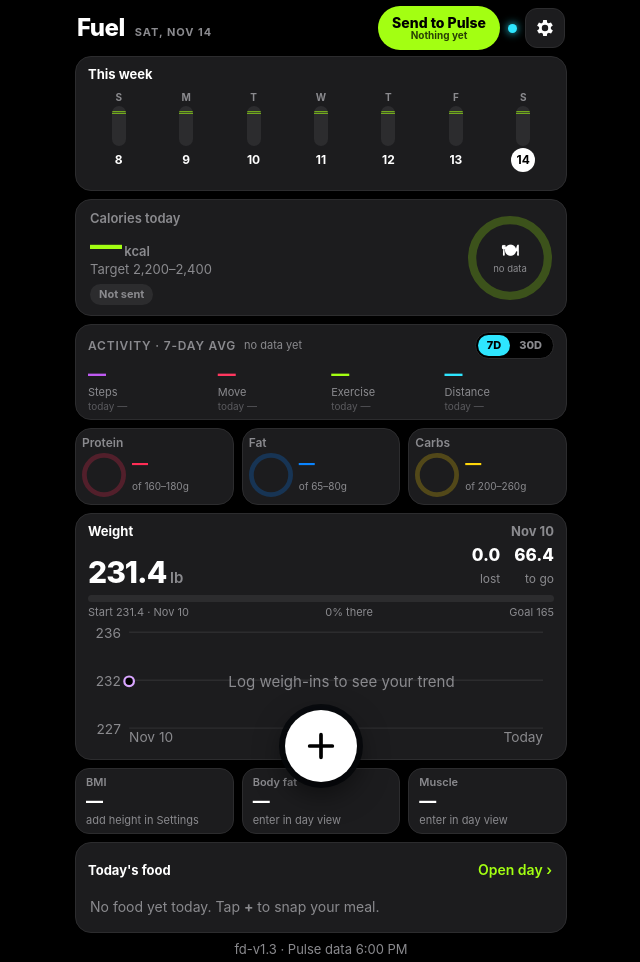
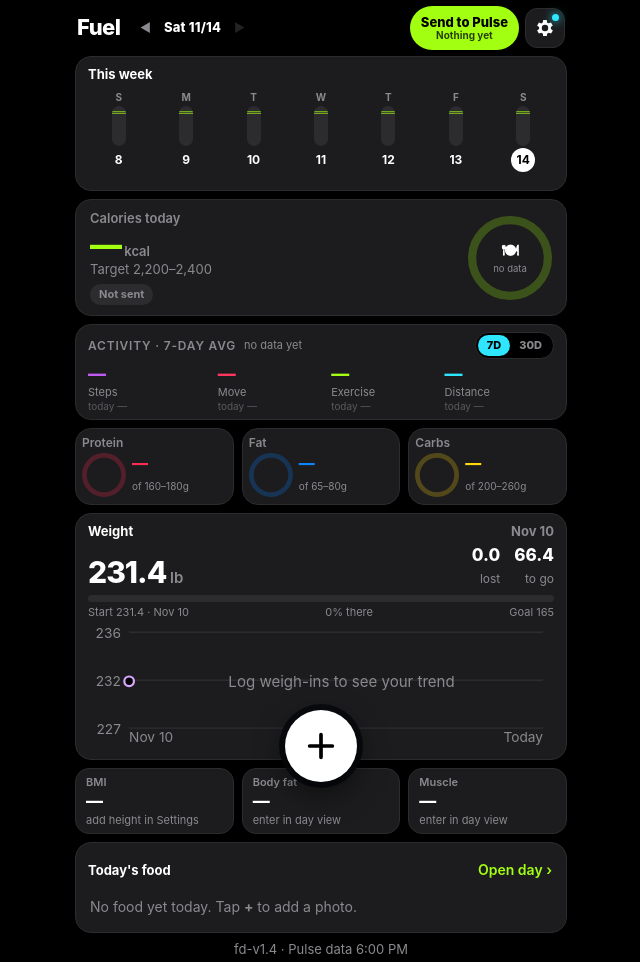
Before and after one commit to DanielO3222/tank-gauges, a plain HTML site: page food/index.html in a window 1280 px wide. Shown: the whole page, without its empty margins (319-959 px from the left). Drawn offline with Linux system fonts and the light colour scheme.

Commit message:
Fuel fd-v1.4: ◀ date ▶ in dashboard header; whole dashboard, + and Send to Pulse follow the selected day; tap date for today

```diff
--- a/food/app.js
+++ b/food/app.js
@@ -1,7 +1,7 @@
 /* Fuel — food & weight tracker. Photos/notes/manual entries live on the phone (IndexedDB + localStorage).
    Pulse (health bot) reviews submitted days and writes its numbers to data/log.json, which this app merges in. */
 "use strict";
-const APP_VERSION = "fd-v1.3";
+const APP_VERSION = "fd-v1.4";
 const TZ = "America/Denver";
 const K_SET = "fd-settings", K_LOG = "fd-log";
 const $ = s => document.querySelector(s);
@@ -23,6 +23,9 @@ const fmt = (n, d=0) => isNum(n) ? (+n).toLocaleString("en-US", {maximumFraction
 function esc(s){ return String(s ?? "").replace(/[&<>"']/g, c => ({"&":"&amp;","<":"&lt;",">":"&gt;",'"':"&quot;","'":"&#39;"}[c])); }
 
 /* ---------- dates (America/Denver) ---------- */
+let selDay = null;   // dashboard's selected day; null = follow today (rolls over at midnight)
+function sel(){ const t = today(); return selDay && selDay < t ? selDay : t; }
+const shortD = d => fmtD(d, {weekday:"short"}) + " " + (+d.slice(5,7)) + "/" + (+d.slice(8));
 function today(){ return new Intl.DateTimeFormat("en-CA",{timeZone:TZ,year:"numeric",month:"2-digit",day:"2-digit"}).format(new Date()); }
 function addDays(d, n){ const t = new Date(d + "T12:00:00Z"); t.setUTCDate(t.getUTCDate() + n); return t.toISOString().slice(0,10); }
 function dObj(d){ return new Date(d + "T12:00:00Z"); }
@@ -120,7 +123,8 @@ function weightSeries(){
 }
 function latest(field){
   const ds = new Set([...Object.keys(DAYS), ...Object.keys(LOG.days || {})]);
-  for (const d of [...ds].sort().reverse()){ const x = merged(d); if (isNum(x.m[field])) return {v:x.m[field], date:d, src:x.src[field]}; }
+  const s = sel();
+  for (const d of [...ds].filter(d => d <= s).sort().reverse()){ const x = merged(d); if (isNum(x.m[field])) return {v:x.m[field], date:d, src:x.src[field]}; }
   return null;
 }
 
@@ -135,14 +139,14 @@ function ring(val, max, color, size, stroke, inner){
 function rangeTxt(a){ return a[0] === a[1] ? fmt(a[0]) : fmt(a[0]) + "–" + fmt(a[1]); }
 
 function renderWeek(){
-  const t = today(), days = []; for (let i = 6; i >= 0; i--) days.push(addDays(t, -i));
+  const t = today(), s = sel(), days = []; for (let i = 6; i >= 0; i--) days.push(addDays(s, -i));
   const top = S.cal[1] * 1.15; let sum = 0, n = 0;
   $("#week").innerHTML = days.map(d => {
     const x = merged(d), kc = x.totals && isNum(x.totals.calories) ? +x.totals.calories : null;
     if (kc !== null){ sum += kc; n++; }
     const cls = kc === null ? "" : kc > S.cal[1] ? "over" : kc < S.cal[0] ? "low" : "";
     const hasAny = x.photos.length || x.notes || kc !== null;
-    return `<button class="wd ${d === t ? "today" : ""}" data-day="${d}" aria-label="${fmtD(d,{weekday:"long",month:"short",day:"numeric"})}">
+    return `<button class="wd ${d === t ? "today" : ""} ${d === s && s !== t ? "sel" : ""}" data-day="${d}" aria-label="${fmtD(d,{weekday:"long",month:"short",day:"numeric"})}">
       <span class="dn">${fmtD(d,{weekday:"narrow"})}</span>
       <span class="bar"><span class="band" style="bottom:${S.cal[0]/top*100}%;height:${(S.cal[1]-S.cal[0])/top*100}%"></span>
         ${kc !== null ? `<span class="fill ${cls}" style="height:${Math.min(100, kc/top*100)}%"></span>` : ""}</span>
@@ -154,7 +158,8 @@ function renderWeek(){
 }
 
 function renderHero(){
-  const x = merged(today()), kc = x.totals && isNum(x.totals.calories) ? +x.totals.calories : null;
+  const sd = sel(); $("#calLbl").textContent = sd === today() ? "Calories today" : "Calories · " + shortD(sd);
+  const x = merged(sd), kc = x.totals && isNum(x.totals.calories) ? +x.totals.calories : null;
   $("#calEaten").textContent = kc === null ? "—" : fmt(kc);
   if (kc === null) $("#calLeft").textContent = "Target " + rangeTxt(S.cal) + (x.photos.length ? " · waiting for Pulse" : "");
   else if (kc > S.cal[1]) $("#calLeft").textContent = fmt(kc - S.cal[1]) + " over · target " + rangeTxt(S.cal);
@@ -175,9 +180,9 @@ function renderHero(){
 }
 
 function renderWeight(){
-  const ws = weightSeries(), cur = ws.length ? ws[ws.length-1] : null, start = +S.startWeight, goal = +S.goalWeight;
+  const sd = sel(), ws = weightSeries().filter(w => w.date <= sd), cur = ws.length ? ws[ws.length-1] : null, start = +S.startWeight, goal = +S.goalWeight;
   $("#wNow").textContent = cur ? fmt(cur.lb, 1) : "—";
-  $("#wAsOf").textContent = cur ? (cur.date === today() ? "today" : fmtD(cur.date, {month:"short", day:"numeric"})) : "";
+  $("#wAsOf").textContent = cur ? (cur.date === today() ? "today" : cur.date === sd ? shortD(sd) : fmtD(cur.date, {month:"short", day:"numeric"})) : "";
   const lost = cur ? start - cur.lb : 0, togo = cur ? cur.lb - goal : start - goal;
   $("#wLost").textContent = cur ? (lost >= 0 ? "" : "+") + fmt(Math.abs(lost), 1) : "—";
   $("#wToGo").textContent = fmt(Math.max(0, togo), 1);
@@ -188,9 +193,9 @@ function renderWeight(){
   $("#wGoal").textContent = "Goal " + fmt(goal, 0);
   // chart: scale weight dots + smoothed trend (EMA), last 60 days
   const W = 340, H = 92, P = {l:30, r:8, t:6, b:16};
-  const pts = ws.filter(x => x.date >= addDays(today(), -60));
+  const pts = ws.filter(x => x.date >= addDays(sd, -60));
   if (!pts.length){ $("#wChart").innerHTML = ""; return; }
-  const d0 = dObj(pts[0].date).getTime(), d1 = Math.max(dObj(today()).getTime(), d0 + 864e5);
+  const d0 = dObj(pts[0].date).getTime(), d1 = Math.max(dObj(sd).getTime(), d0 + 864e5);
   let lo = Math.min(...pts.map(p => p.lb)), hi = Math.max(...pts.map(p => p.lb));
   if (hi - lo < 6){ const m = (hi + lo) / 2; lo = m - 3; hi = m + 3; } lo = Math.floor(lo - 1); hi = Math.ceil(hi + 1);
   const X = d => P.l + (dObj(d).getTime() - d0) / (d1 - d0) * (W - P.l - P.r), Y = v => P.t + (hi - v) / (hi - lo) * (H - P.t - P.b);
@@ -198,33 +203,33 @@ function renderWeight(){
   const grid = [hi, (hi+lo)/2, lo].map(v => `<line x1="${P.l}" x2="${W-P.r}" y1="${Y(v)}" y2="${Y(v)}" stroke="#2c2c2e"/><text x="${P.l-6}" y="${Y(v)+4}" text-anchor="end" fill="#8a8a8e" font-size="10">${Math.round(v)}</text>`).join("");
   const line = tr.length > 1 ? `<polyline points="${tr.map(p => p.map(n => n.toFixed(1)).join(",")).join(" ")}" fill="none" stroke="var(--wt)" stroke-width="2.5" stroke-linejoin="round" stroke-linecap="round"/>` : "";
   const dots = pts.map(p => `<circle cx="${X(p.date).toFixed(1)}" cy="${Y(p.lb).toFixed(1)}" r="3.5" fill="#000" stroke="#d9a6ff" stroke-width="1.6"/>`).join("");
-  const ax = `<text x="${P.l}" y="${H-6}" fill="#8a8a8e" font-size="10">${fmtD(pts[0].date,{month:"short",day:"numeric"})}</text><text x="${W-P.r}" y="${H-6}" text-anchor="end" fill="#8a8a8e" font-size="10">Today</text>`;
+  const ax = `<text x="${P.l}" y="${H-6}" fill="#8a8a8e" font-size="10">${fmtD(pts[0].date,{month:"short",day:"numeric"})}</text><text x="${W-P.r}" y="${H-6}" text-anchor="end" fill="#8a8a8e" font-size="10">${sd === today() ? "Today" : shortD(sd)}</text>`;
   const hint = pts.length < 2 ? `<text x="${(W+P.l)/2}" y="${H/2}" text-anchor="middle" fill="#8a8a8e" font-size="11">Log weigh-ins to see your trend</text>` : "";
   $("#wChart").innerHTML = `<svg viewBox="0 0 ${W} ${H}">${grid}${line}${dots}${ax}${hint}</svg>`;
 }
 
 function renderStats(){
-  const asOf = l => l ? (l.date === today() ? "today" : fmtD(l.date, {month:"short", day:"numeric"})) + (l.src === "auto" ? " · from height" : "") : "enter in day view";
+  const asOf = l => l ? (l.date === today() ? "today" : l.date === sel() ? shortD(l.date) : fmtD(l.date, {month:"short", day:"numeric"})) + (l.src === "auto" ? " · from height" : "") : "enter in day view";
   const b = latest("bmi"); $("#bmi").textContent = b ? fmt(b.v, 1) : "—"; $("#bmiSub").textContent = b ? asOf(b) : (isNum(S.heightIn) ? "log a weight" : "add height in Settings");
   const f = latest("bodyFat"); $("#bf").textContent = f ? fmt(f.v, 1) + "%" : "—"; $("#bfSub").textContent = asOf(f);
   const m = latest("muscle"); $("#mu").textContent = m ? fmt(m.v, 1) + "%" : "—"; $("#muSub").textContent = asOf(m);
 }
 /* slim activity strip: 7-day average by default, tap for 30-day; averages only over days that have a value */
 const ACT = [["steps","Steps","steps",0,""],["activeCal","Move","move",0,"cal"],["exerciseMin","Exercise","ex",0,"min"],["distanceMi","Distance","dist",2,"mi"]];
-function actAvg(field, n){ let s = 0, k = 0; const t = today();
+function actAvg(field, n){ let s = 0, k = 0; const t = sel();
   for (let i = 0; i < n; i++){ const v = merged(addDays(t, -i)).m[field]; if (isNum(v)){ s += +v; k++; } }
   return {avg: k ? s / k : null, n: k}; }
 function renderActivity(){
-  const n = localStorage.getItem(K_ACT) === "30" ? 30 : 7, td = merged(today()).m;
-  let days = 0; const t = today();
+  const n = localStorage.getItem(K_ACT) === "30" ? 30 : 7, td = merged(sel()).m;
+  let days = 0; const t = sel();
   for (let i = 0; i < n; i++){ const m = merged(addDays(t, -i)).m; if (["steps","activeCal","exerciseMin","distanceMi","standHrs"].some(f => isNum(m[f]))) days++; }
   $("#actLbl").textContent = "Activity · " + (n === 30 ? "30-day avg" : "7-day avg");
   const st = actAvg("standHrs", n);
-  $("#actN").textContent = (days ? days + (days === 1 ? " day" : " days") : "no data yet") + (st.avg !== null ? " · stand " + fmt(st.avg, 0) + "h" : "");
+  $("#actN").textContent = (sel() === today() ? "" : "to " + sel().slice(5).replace(/^0/, "").replace("-0", "/").replace("-", "/") + " · ") + (days ? days + (days === 1 ? " day" : " days") : "no data yet") + (st.avg !== null ? " · stand " + fmt(st.avg, 0) + "h" : "");
   $("#seg7").className = n === 7 ? "on" : ""; $("#seg30").className = n === 30 ? "on" : "";
   $("#actRow").innerHTML = ACT.map(([f, lbl, cls, dp, unit]) => { const a = actAvg(f, n);
     const tv = isNum(td[f]) ? fmt(td[f], dp) : "—";
-    return `<div class="aCell ${cls}"><div class="v">${a.avg === null ? "—" : fmt(a.avg, dp)}${unit && a.avg !== null ? `<small>${unit}</small>` : ""}</div><div class="k">${lbl}</div><div class="td">today ${tv}</div></div>`; }).join("");
+    return `<div class="aCell ${cls}"><div class="v">${a.avg === null ? "—" : fmt(a.avg, dp)}${unit && a.avg !== null ? `<small>${unit}</small>` : ""}</div><div class="k">${lbl}</div><div class="td">${sel() === today() ? "today" : shortD(sel())} ${tv}</div></div>`; }).join("");
 }
 $("#actStrip").addEventListener("click", () => { localStorage.setItem(K_ACT, localStorage.getItem(K_ACT) === "30" ? "7" : "30"); renderActivity(); });
 
@@ -245,15 +250,19 @@ async function foodRows(x, includePhotos = true){
   return rows;
 }
 async function renderToday(){
-  const x = merged(today()), rows = await foodRows(x, true);
-  $("#todayList").innerHTML = rows.length ? rows.join("") : '<div class="empty">No food yet today. Tap <b>+</b> to snap your meal.</div>';
+  const sd = sel(), x = merged(sd), rows = await foodRows(x, true);
+  $("#foodLbl").textContent = sd === today() ? "Today's food" : "Food · " + shortD(sd);
+  $("#todayList").innerHTML = rows.length ? rows.join("") : `<div class="empty">No food ${sd === today() ? "yet today" : "logged " + shortD(sd)}. Tap <b>+</b> to add a photo.</div>`;
 }
 
 let prepT = null;
 function render(){
-  $("#hdrDate").textContent = fmtD(today(), {weekday:"short", month:"short", day:"numeric"});
+  const sd = sel(), isT = sd === today();
+  $("#hdrDate").textContent = shortD(sd); $("#hdrDate").classList.toggle("past", !isT);
+  $("#hdrDate").setAttribute("aria-label", isT ? "Showing today" : "Showing " + fmtD(sd, {weekday:"long", month:"long", day:"numeric"}) + ". Tap to jump to today");
+  $("#hdrNext").disabled = isT;
   renderWeek(); renderHero(); renderActivity(); renderWeight(); renderStats(); renderToday(); renderHdrSend();
-  clearTimeout(prepT); prepT = setTimeout(() => prepShare(today()), 150);   // share sheet needs files ready at tap time
+  clearTimeout(prepT); prepT = setTimeout(() => prepShare(sel()), 150);   // share sheet needs files ready at tap time
   $("#syncDot").className = "syncdot " + (online === true ? "ok" : online === false ? "off" : "");
   $("#foot").textContent = APP_VERSION + (logAt ? " · Pulse data " + new Date(logAt).toLocaleTimeString("en-US",{hour:"numeric",minute:"2-digit"}) : "");
   if (curDay) renderDay();
@@ -261,7 +270,7 @@ function render(){
 
 /* ---------- day view ---------- */
 function openDay(date){ curDay = date; $("#day").hidden = false; $("#day").scrollTop = 0; fillDayInputs(); renderDay(); prepShare(date); }
-function closeDay(){ curDay = null; $("#day").hidden = true; render(); }
+function closeDay(){ if (curDay) selDay = curDay >= today() ? null : curDay; curDay = null; $("#day").hidden = true; render(); }
 function fillDayInputs(){
   const p = phoneDay(curDay), x = merged(curDay);
   $("#notes").value = p.notes || ""; $("#noteSaved").textContent = "";
@@ -323,13 +332,13 @@ $("#photoGrid").addEventListener("click", async e => {
 $("#viewClose").onclick = () => $("#viewer").hidden = true; $("#viewer").onclick = e => { if (e.target.id === "viewer") $("#viewer").hidden = true; };
 
 /* ---------- add photo ---------- */
-function openAdd(){ const d = curDay || today(); $("#addTitle").textContent = "Add to " + dayLabel(d); $("#addSheet").hidden = false; }
+function openAdd(){ const d = curDay || sel(); $("#addTitle").textContent = "Add to " + dayLabel(d); $("#addSheet").hidden = false; }
 $("#fab").onclick = openAdd;
 $("#addCancel").onclick = () => $("#addSheet").hidden = true;
 $("#addSheet").onclick = e => { if (e.target.id === "addSheet") $("#addSheet").hidden = true; };
 $("#takePhoto").onclick = () => { $("#addSheet").hidden = true; $("#camIn").click(); };
 $("#pickPhoto").onclick = () => { $("#addSheet").hidden = true; $("#libIn").click(); };
-["#camIn", "#libIn"].forEach(s => $(s).addEventListener("change", async e => { const fs = [...e.target.files]; e.target.value = ""; if (fs.length) await addFiles(fs, curDay || today()); if (curDay) prepShare(curDay); }));
+["#camIn", "#libIn"].forEach(s => $(s).addEventListener("change", async e => { const fs = [...e.target.files]; e.target.value = ""; if (fs.length) await addFiles(fs, curDay || sel()); if (curDay) prepShare(curDay); }));
 
 /* ---------- submit to Pulse ---------- */
 function b64(blob){ return new Promise(res => { const r = new FileReader(); r.onload = () => res(String(r.result).split(",")[1]); r.readAsDataURL(blob); }); }
@@ -365,9 +374,13 @@ function sendDay(d, btn){
   return shareDay(d);                                   // default: iOS share sheet
 }
 $("#submitBtn").onclick = () => sendDay(curDay, $("#submitBtn"));
-$("#hdrSend").onclick = () => sendDay(today(), $("#hdrSend"));
+$("#hdrSend").onclick = () => sendDay(sel(), $("#hdrSend"));
+function setSel(d){ selDay = d >= today() ? null : d; render(); }
+$("#hdrPrev").onclick = () => setSel(addDays(sel(), -1));
+$("#hdrNext").onclick = () => { if (sel() < today()) setSel(addDays(sel(), 1)); };
+$("#hdrDate").onclick = () => { if (sel() !== today()){ setSel(today()); toast("Back to today"); } };
 function renderHdrSend(){
-  const t = today(), x = merged(t), p = DAYS[t] || {}, b = $("#hdrSend"), st = $("#hdrSendSt");
+  const t = sel(), x = merged(t), p = DAYS[t] || {}, b = $("#hdrSend"), st = $("#hdrSendSt");
   let s, cls;
   if (x.status === "reviewed" && !x.newSince){ s = "Reviewed ✓"; cls = "done"; }
   else if (x.status === "question"){ s = "Pulse asked"; cls = "ask"; }
@@ -375,7 +388,7 @@ function renderHdrSend(){
   else if (p.submittedAt){ s = "Sent " + new Date(p.submittedAt).toLocaleTimeString("en-US",{timeZone:TZ,hour:"numeric",minute:"2-digit"}); cls = "done"; }
   else { s = dayHasContent(t) ? "Not sent" : "Nothing yet"; cls = ""; }
   st.textContent = s; b.className = "sendPill " + cls;
-  b.setAttribute("aria-label", "Send today to Pulse. " + s);
+  b.setAttribute("aria-label", "Send " + (t === today() ? "today" : shortD(t)) + " to Pulse. " + s);
 }
 async function viaWebhook(d, btn){
   if (!S.webhookUrl || !S.senderKey){ toast("Paste Pulse's webhook URL and sender key in Settings first"); openSettings(); return; }
@@ -429,8 +442,8 @@ async function shareDay(d){
   catch(e){ if (e.name === "NotAllowedError") toast("Tap Share again"); else if (e.name !== "AbortError") toast("Share failed: " + e.message); }
 }
 $("#shareBtn").onclick = () => shareDay(curDay);
-$("#failShare").onclick = () => shareDay(failDay || curDay || today());
-$("#failShortcut").onclick = () => { $("#failSheet").hidden = true; viaShortcut(failDay || curDay || today()); };
+$("#failShare").onclick = () => shareDay(failDay || curDay || sel());
+$("#failShortcut").onclick = () => { $("#failSheet").hidden = true; viaShortcut(failDay || curDay || sel()); };
 $("#failClose").onclick = () => $("#failSheet").hidden = true;
 
 /* ---------- Pulse data (data/log.json) ---------- */
@@ -477,7 +490,7 @@ let toastT = null;
 function toast(m){ const t = $("#toast"); t.textContent = m; t.hidden = false; clearTimeout(toastT); toastT = setTimeout(() => t.hidden = true, 2600); }
 document.addEventListener("click", e => {
   const w = e.target.closest("[data-day]"); if (w){ openDay(w.dataset.day); return; }
-  if (e.target.closest("[data-open-today]") || e.target.closest("#openToday") || e.target.closest("#calCard") || e.target.closest("#todayList")) openDay(today());
+  if (e.target.closest("[data-open-today]") || e.target.closest("#openToday") || e.target.closest("#calCard") || e.target.closest("#todayList")) openDay(sel());
 });
 
 (async function init(){
--- a/food/index.html
+++ b/food/index.html
@@ -17,14 +17,17 @@
 <body>
 <div id="app">
   <header class="hdr">
-    <div>
-      <div class="eyebrow" id="hdrDate">TODAY</div>
+    <div class="hdrL">
       <h1>Fuel</h1>
+      <div class="dateNav">
+        <button id="hdrPrev" class="arw" aria-label="Previous day">◀</button>
+        <button id="hdrDate" class="hdrDate">Today</button>
+        <button id="hdrNext" class="arw" aria-label="Next day">▶</button>
+      </div>
     </div>
     <div class="hdrBtns">
       <button id="hdrSend" class="sendPill" aria-label="Send today to Pulse"><b>Send to Pulse</b><small id="hdrSendSt">Not sent</small></button>
-      <span id="syncDot" class="syncdot" title="Pulse data"></span>
-      <button id="settingsBtn" class="iconbtn" aria-label="Settings">
+      <button id="settingsBtn" class="iconbtn" aria-label="Settings"><span id="syncDot" class="syncdot" title="Pulse data"></span>
         <svg viewBox="0 0 24 24" width="22" height="22"><path fill="currentColor" d="M19.4 13a7.6 7.6 0 0 0 0-2l2.1-1.6-2-3.5-2.5 1a7.5 7.5 0 0 0-1.7-1L15 3.3h-4L10.6 6a7.5 7.5 0 0 0-1.7 1l-2.5-1-2 3.5L6.6 11a7.6 7.6 0 0 0 0 2l-2.2 1.6 2 3.5 2.5-1c.5.4 1.1.7 1.7 1l.4 2.6h4l.4-2.6c.6-.3 1.2-.6 1.7-1l2.5 1 2-3.5L19.4 13zM13 15.5a3.5 3.5 0 1 1 0-7 3.5 3.5 0 0 1 0 7z" transform="translate(-1 0)"/></svg>
       </button>
     </div>
@@ -40,7 +43,7 @@
     <!-- calories hero -->
     <section class="card hero" id="calCard">
       <div class="heroText">
-        <div class="label">Calories today</div>
+        <div class="label" id="calLbl">Calories today</div>
         <div class="bignum"><span id="calEaten">—</span><small> kcal</small></div>
         <div class="muted" id="calLeft">Target 2,200–2,400</div>
         <div class="pills"><span id="todayBadge" class="badge none">Not sent</span></div>
@@ -82,7 +85,7 @@
 
     <!-- today log -->
     <section class="card" id="todayCard">
-      <div class="cardHead"><span>Today's food</span><button class="linkbtn" id="openToday">Open day ›</button></div>
+      <div class="cardHead"><span id="foodLbl">Today's food</span><button class="linkbtn" id="openToday">Open day ›</button></div>
       <div id="todayList" class="foodList"></div>
     </section>
     <div class="foot muted sm" id="foot"></div>
--- a/food/style.css
+++ b/food/style.css
@@ -251,3 +251,23 @@ textarea{min-height:72px;padding:10px}
 .sendPill.ask{background:var(--pro);color:#fff}
 .sendPill:active{transform:scale(.96)}
 .sendPill:disabled{opacity:.6}
+
+/* fd-v1.4 header date arrows */
+.hdrL{display:flex;align-items:center;gap:6px;min-width:0}
+.hdr h1{font-size:22px}
+.dateNav{display:flex;align-items:center}
+.arw{width:30px;height:44px;display:grid;place-items:center;font-size:12px;color:var(--mut);border-radius:10px}
+.arw:active{background:#2c2c2e}
+.arw:disabled{opacity:.25}
+.hdrDate{height:44px;padding:0 2px;font-size:13px;font-weight:800;letter-spacing:.2px;color:#fff;white-space:nowrap;min-width:64px;text-align:center}
+.hdrDate.past{color:var(--carb)}
+.hdr{gap:4px}
+.hdrBtns{gap:6px}
+.sendPill{padding:3px 11px}
+.sendPill b{font-size:13px}
+#settingsBtn{position:relative}
+#settingsBtn .syncdot{position:absolute;top:5px;right:5px;width:7px;height:7px}
+.hdr > div.hdrL{flex-direction:row;justify-content:flex-start;align-items:center}
+.wd.sel{background:#2c2c2e;box-shadow:inset 0 0 0 1.5px var(--carb)}
+#actN{flex:1;min-width:0;white-space:nowrap;overflow:hidden;text-overflow:ellipsis}
+.actHead .label{white-space:nowrap}
--- a/food/sw.js
+++ b/food/sw.js
@@ -1,5 +1,5 @@
 /* Fuel (food & weight) service worker, scope /food/. App shell cache-first; data/log.json network-first. */
-const VERSION = "fd-v1.3";
+const VERSION = "fd-v1.4";
 const SHELL = ["./", "index.html", "style.css", "app.js", "manifest.webmanifest",
   "icons/icon-192.png", "icons/apple-touch-icon.png", "icons/favicon-32.png"];
 self.addEventListener("install", e => {
```
Also changed, not shown: 1 other file.
